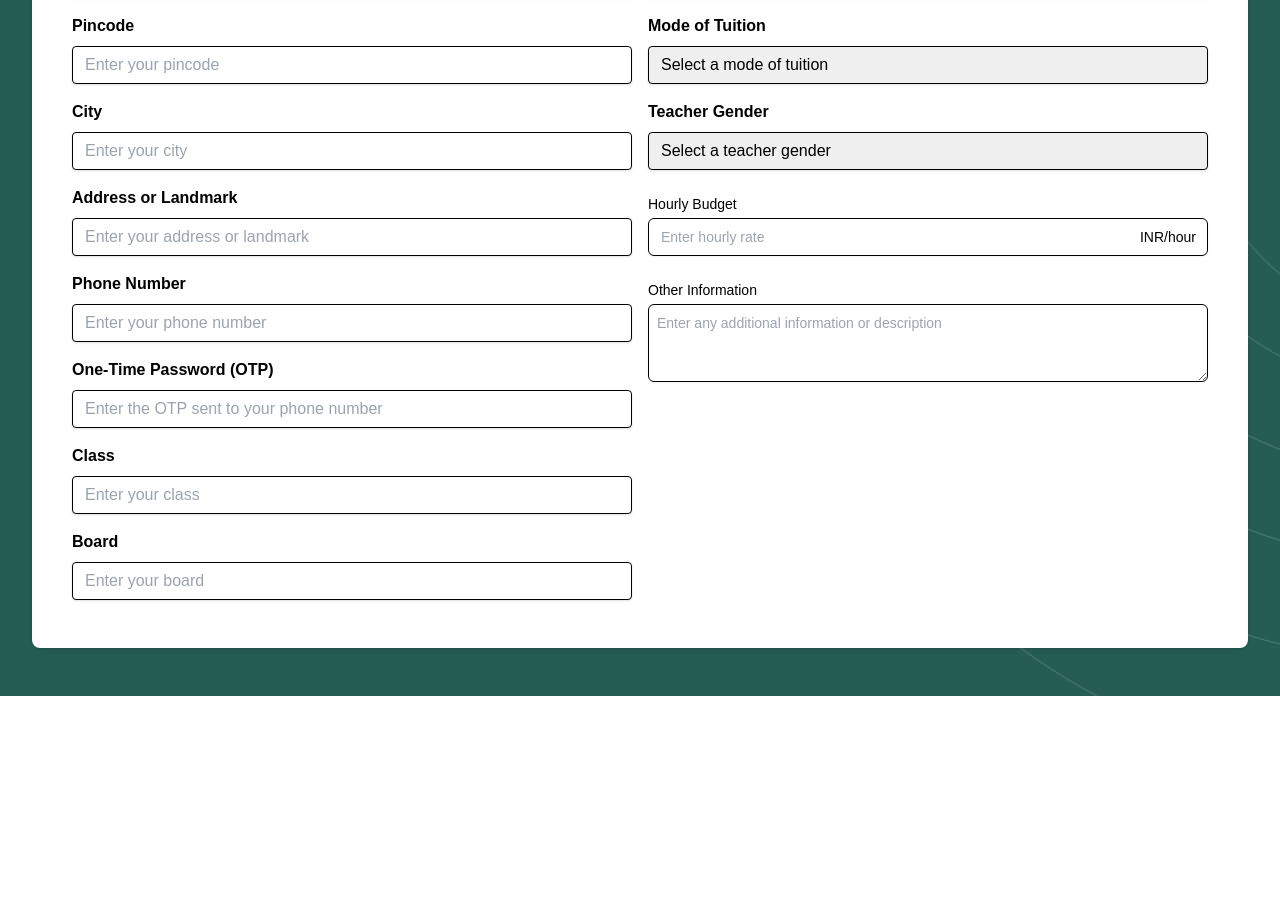
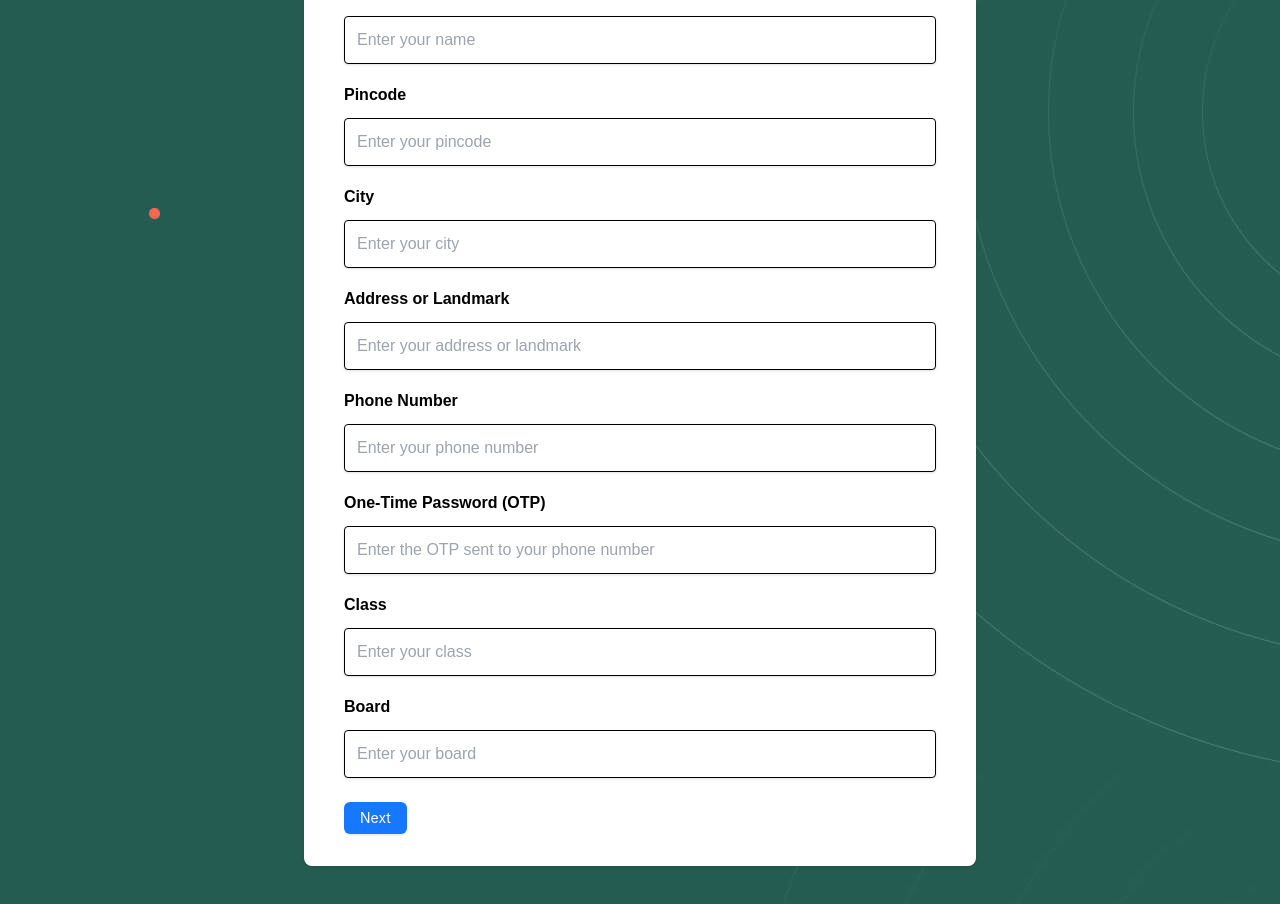
Before and after one commit to F1R3W0LF-96/edu-home, a Next.js app: page /register/student in a window 1280 px wide. Shown: the part 232-1136 px from the top of the page. Before the commit the page ends 928 px from the top, so only its background shows below. Built offline with nearby package versions, Linux system fonts and the light colour scheme.

Commit message:
"changes for student register"

```diff
--- a/components/Registration/StudentRegistration.jsx
+++ b/components/Registration/StudentRegistration.jsx
@@ -1,16 +1,12 @@
-import React from "react";
+import React, { useState } from "react";
 import styles from "@/styles/Registration.module.css";
+import { Button, message, Steps, theme } from "antd";
 
 function StudentRegistration() {
+  const BasicDetails = () => {
     return (
-    <div className={styles.registration_page_wrapper}>
-      <div className=" min-h-screen flex flex-col justify-center py-12 sm:px-6 lg:px-8">
-        <div className="mt-8 sm:mx-auto sm:w-full sm:max-w-full">
-          <div className="bg-white py-8 px-4 shadow sm:rounded-lg sm:px-10">
-            <h2 className="text-2xl font-bold mb-4">Register as Student</h2>
-            <form class="max-w-full mx-auto grid grid-cols-1 gap-4 sm:grid-cols-2">
       <div>
-                <div class="mb-4">
+        <div class="mb-4 text-start">
           <label for="name" class="block text-gray-700 font-bold mb-2">
             Name
           </label>
@@ -23,11 +19,8 @@ function StudentRegistration() {
             required
           />
         </div>
-                <div class="mb-4">
-                  <label
-                    for="pincode"
-                    class="block text-gray-700 font-bold mb-2"
-                  >
+        <div class="mb-4 text-start">
+          <label for="pincode" class="block text-gray-700 font-bold mb-2">
             Pincode
           </label>
           <input
@@ -39,7 +32,7 @@ function StudentRegistration() {
             required
           />
         </div>
-                <div class="mb-4">
+        <div class="mb-4 text-start">
           <label for="city" class="block text-gray-700 font-bold mb-2">
             City
           </label>
@@ -52,11 +45,8 @@ function StudentRegistration() {
             required
           />
         </div>
-                <div class="mb-4">
-                  <label
-                    for="address"
-                    class="block text-gray-700 font-bold mb-2"
-                  >
+        <div class="mb-4 text-start">
+          <label for="address" class="block text-gray-700 font-bold mb-2">
             Address or Landmark
           </label>
           <input
@@ -68,7 +58,7 @@ function StudentRegistration() {
             required
           />
         </div>
-                <div class="mb-4">
+        <div class="mb-4 text-start">
           <label for="phone" class="block text-gray-700 font-bold mb-2">
             Phone Number
           </label>
@@ -81,7 +71,7 @@ function StudentRegistration() {
             required
           />
         </div>
-                <div class="mb-4">
+        <div class="mb-4 text-start">
           <label for="otp" class="block text-gray-700 font-bold mb-2">
             One-Time Password (OTP)
           </label>
@@ -94,7 +84,7 @@ function StudentRegistration() {
             required
           />
         </div>
-                <div class="mb-4 ">
+        <div class="mb-4 text-start ">
           <label for="class" class="block text-gray-700 font-bold mb-2">
             Class
           </label>
@@ -107,7 +97,7 @@ function StudentRegistration() {
             required
           />
         </div>
-                <div class="mb-4">
+        <div class="mb-4 text-start">
           <label for="board" class="block text-gray-700 font-bold mb-2">
             Board
           </label>
@@ -121,12 +111,13 @@ function StudentRegistration() {
           />
         </div>
       </div>
-              <div>
-                <div class="mb-4 ">
-                  <label
-                    for="subject"
-                    class="block text-gray-700 font-bold mb-2"
-                  >
+    );
+  };
+  const EducationDetails = () => {
+    return (
+      <>
+        <div class="mb-4 text-start">
+          <label for="subject" class="block text-gray-700 font-bold mb-2">
             Subject
           </label>
           <input
@@ -138,7 +129,7 @@ function StudentRegistration() {
             required
           />
         </div>
-                <div class="mb-4 ">
+        <div class="mb-4 text-start">
           <label
             for="mode-of-tuition"
             class="block text-gray-700 font-bold mb-2"
@@ -157,7 +148,7 @@ function StudentRegistration() {
             <option value="both">Both</option>
           </select>
         </div>
-                <div class="mb-4 ">
+        <div class="mb-4 text-start">
           <label
             for="teacher-gender"
             class="block text-gray-700 font-bold mb-2"
@@ -175,7 +166,7 @@ function StudentRegistration() {
             <option value="female">Female</option>
           </select>
         </div>
-                <div class="mt-6">
+        <div class="mt-6 text-start">
           <label
             for="hourly-rate"
             class="block text-sm font-medium text-gray-700"
@@ -196,7 +187,7 @@ function StudentRegistration() {
             </div>
           </div>
         </div>
-                <div class="mt-6">
+        <div class="mt-6 text-start">
           <label
             for="description"
             class="block text-sm font-medium text-gray-700"
@@ -213,17 +204,68 @@ function StudentRegistration() {
             ></textarea>
           </div>
         </div>
+      </>
+    );
+  };
 
-                <div class="flex items-center justify-between">
-                  <button
-                    class="bg-blue-500 hover:bg-blue-700 text-white font-bold py-2 px-4 rounded focus:outline-none focus:shadow-outline"
-                    type="submit"
+  const steps = [
+    {
+      title: "Basic Information",
+      content: <BasicDetails />,
+    },
+    {
+      title: "Education",
+      content: <EducationDetails />,
+    },
+  ];
+  const [current, setCurrent] = useState(0);
+  const next = () => {
+    setCurrent(current + 1);
+  };
+  const prev = () => {
+    setCurrent(current - 1);
+  };
+  const items = steps.map((item) => ({
+    key: item.title,
+    title: item.title,
+  }));
+  const contentStyle = {
+    lineHeight: "260px",
+    textAlign: "center",
+    marginTop: 16,
+  };
+  return (
+    <div className={styles.registration_page_wrapper}>
+      <div className=" min-h-screen flex flex-col justify-center py-12 sm:px-6 lg:px-8">
+        <div className="mt-8 sm:mx-auto sm:w-11/12 sm:max-w-2xl">
+          <div className="bg-white py-8 px-4 shadow sm:rounded-lg sm:px-10">
+            <h2 className="text-2xl font-bold mb-4">Register as Student</h2>
+            <Steps current={current} items={items} />
+            <div style={contentStyle}>{steps[current].content}</div>
+            <div
+              style={{
+                marginTop: 24,
+              }}
+            >
+              {current < steps.length - 1 && (
+                <Button
+                  type="primary"
+                  onClick={() => next()}
+                  className={`${styles.ant_btn_primary} `}
+                >
+                  Next
+                </Button>
+              )}
+              {current === steps.length - 1 && (
+                <Button
+                  type="primary"
+                  onClick={() => message.success("Processing complete!")}
+                  className={`${styles.ant_btn_primary} `}
                 >
                   Register
-                  </button>
+                </Button>
+              )}
             </div>
-              </div>
-            </form>
           </div>
         </div>
       </div>
--- a/styles/Registration.module.css
+++ b/styles/Registration.module.css
@@ -24,3 +24,13 @@
   border-color: #d9d9d9;
   box-shadow: 0 2px 0 rgba(0, 0, 0, 0.02);
 }
+
+.registration_page_wrapper * {
+  line-height: 30px !important;
+}
+
+.registration_page_wrapper button {
+  line-height: 40px !important;
+  display: flex;
+  align-items: center;
+}
--- a/styles/globals.css
+++ b/styles/globals.css
@@ -26,7 +26,7 @@ body {
     rgb(var(--background-start-rgb)); */
 }
 input:focus,
-input:hover{
+input:hover {
   border: none;
   outline: none;
 }
```
Lines whose indentation alone changed are shown as unchanged.
